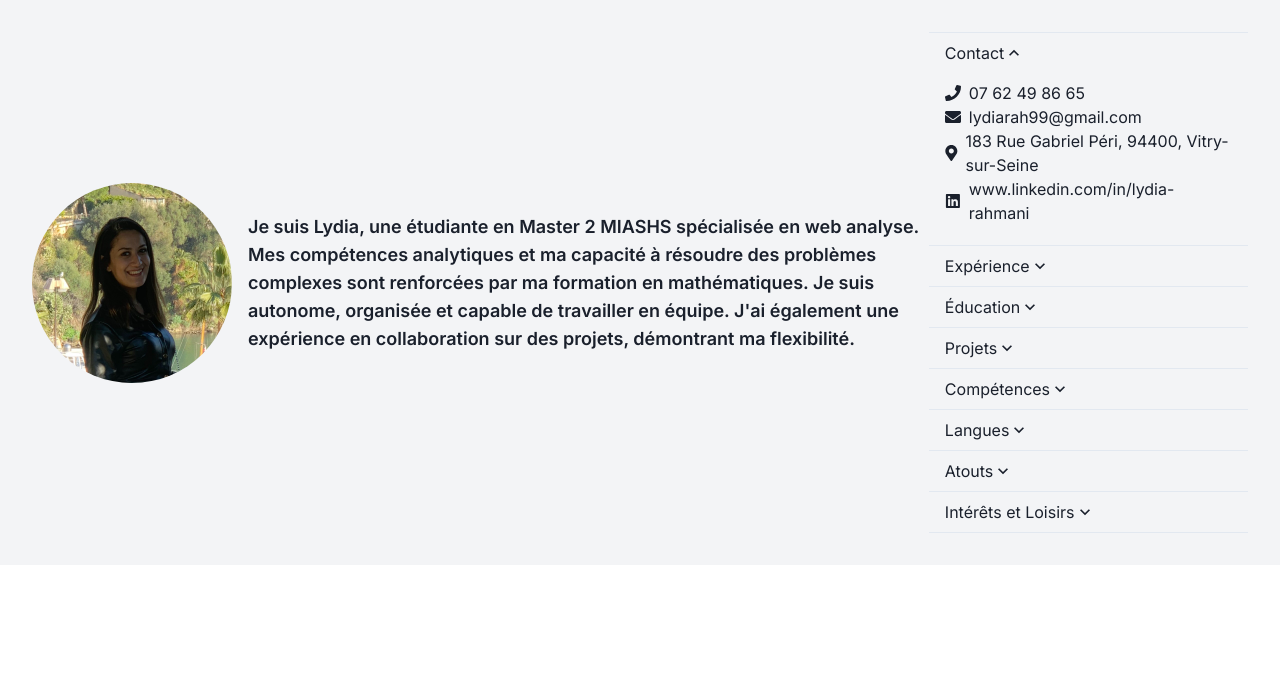
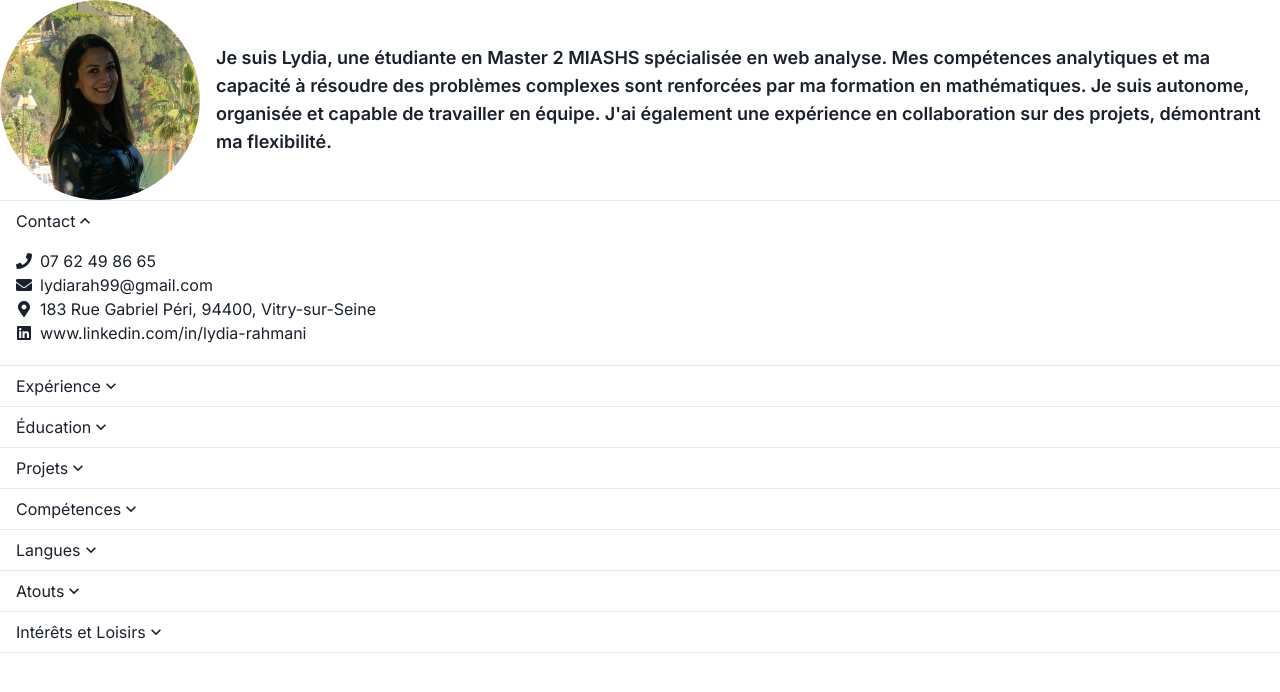
Before and after one commit to RahmaniLydia/RahmaniLydia.github.io, a Next.js app: page / in a window 1280 px wide. Shown: the top 692 px of the page. Built offline with nearby package versions, Linux system fonts and the light colour scheme.

Commit message:
modification page

```diff
--- a/app/page.tsx
+++ b/app/page.tsx
@@ -7,7 +7,6 @@ import { FaPhone, FaEnvelope, FaMapMarkerAlt, FaLinkedin } from 'react-icons/fa'
 import { Image, Tooltip, Accordion, AccordionItem, AccordionButton, AccordionPanel, AccordionIcon, Modal, ModalOverlay, ModalContent, ModalHeader, ModalBody, ModalCloseButton ,Badge, Box } from '@chakra-ui/react';
 import { SiPython, SiRstudio, SiSass, SiCss3, SiPhp, SiHtml5 } from 'react-icons/si';
 import { RiCheckboxCircleFill } from 'react-icons/ri';
-// Ajoutez ces imports au début de votre fichier
 import { FontAwesomeIcon } from '@fortawesome/react-fontawesome';
 import { faDumbbell, faUtensils, faPlane, faBook, faDance } from '@fortawesome/free-solid-svg-icons';
 
@@ -36,7 +35,7 @@ const LanguageLevel = ({ level }) => {
 };
 export default function CV() {
   return (
-    <main className="container mx-auto p-8 bg-gray-100 flex">
+    <main >
       {/* Côté gauche : Image et informations */}
       <div id='c' className="flex items-center " id="image_plus_info">
         <Image
```
